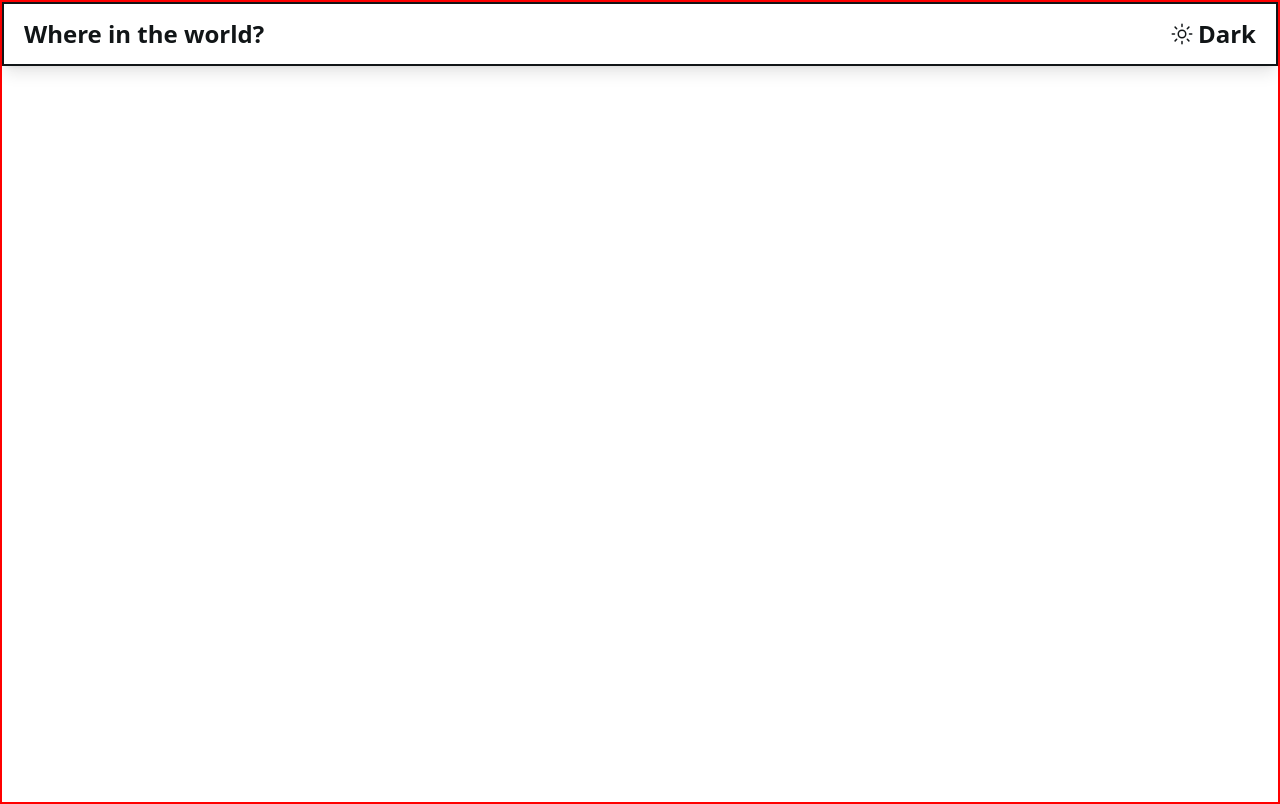
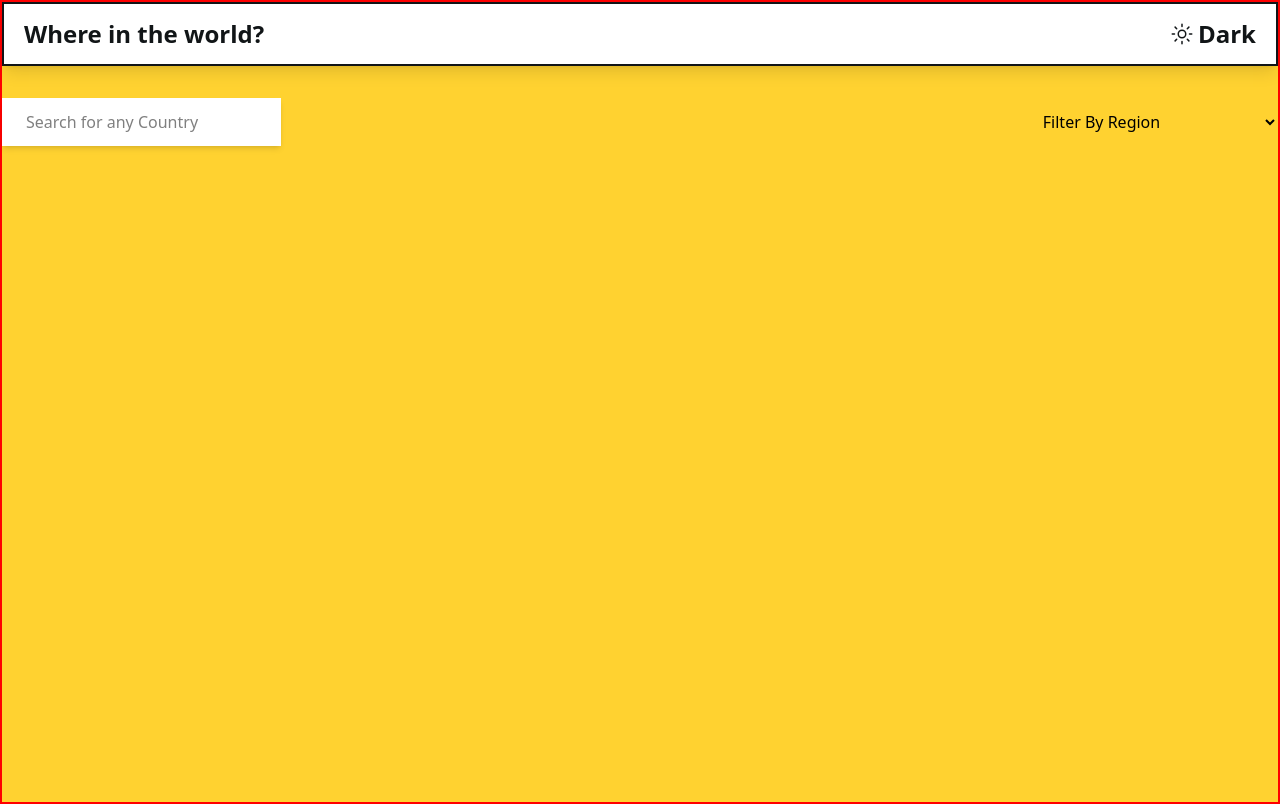
Before and after one commit to HuanParbloChinghai/digital_atlas, a React (Vite) app: page / in a window 1280 px wide. Built offline with nearby package versions, Linux system fonts and the light colour scheme; a web font is replaced by a local one.

Commit message:
api call call functions implemented in a separte javascript file

```diff
--- a/src/App.jsx
+++ b/src/App.jsx
@@ -2,6 +2,7 @@ import { useState, useEffect } from 'react';
 import Header from './components/Header';
 
 import './App.css'
+import SearchAndFilter from './components/SearchAndFilter';
 
 function App() {
   const [darkMode, setDarkMode] = useState(false);
@@ -25,8 +26,9 @@ function App() {
 
   return (
     <>
-      <div>
-        <Header darkMode={darkMode} toggleHandler={toggleHandler} />
+      <div className='dark:bg-[#202C36] bg-amber-300 w-full min-h-screen transition-colors duration-600'>
+        <div><Header darkMode={darkMode} toggleHandler={toggleHandler} /></div>
+        <SearchAndFilter/>
         {/* <p>Hello ma guy</p> */}
       </div>
 
--- /dev/null
+++ b/src/apiCalls.js
@@ -0,0 +1,25 @@
+export const getCountries = async () => {
+    try {
+        const res = await fetch(`https://restcountries.com/v3.1/all`);
+        if (!res.ok) throw new Error('Could not fetch Data');
+        const data = await res.json();
+        return data
+    }
+        catch (error) {
+            console.log(error);
+
+    }
+};
+
+
+
+export const getCountry = async () => {
+    try {
+        const res = await fetch(`https://restcountries.com/v3.1/name/${}?fullText=true`);
+        if (!res.ok) throw new Error('Could not fetch Data');
+        const data = await res.json();
+        return data
+    }   catch (error) {
+            console.log(error)
+    }
+};
--- a/src/components/Header.jsx
+++ b/src/components/Header.jsx
@@ -5,7 +5,7 @@ import { FaMoon } from "react-icons/fa";
 
 const Header = ({darkMode, toggleHandler}) => {
         return (
-        <div className='dark:bg-[#202C36] w-full min-h-screen transition-colors duration-600'>
+        <div className=''>
             <header className='flex border-solid border-inherit border-2 font-Nunito text-[#111517] bg-[#FFFFFF] dark:bg-[#2B3844] dark:text-[#FFFFFF] justify-between py-3 px-5 shadow-lg transition-colors duration-600'>
                 <div>
                     <h1 className=' text-base font-extrabold md:text-[24px]'>Where in the world?</h1>
--- a/src/components/SearchAndFilter.jsx
+++ b/src/components/SearchAndFilter.jsx
@@ -1,15 +1,15 @@
 import React from "react";
 
 
-const SearchAndFilter = (props) => {
+const SearchAndFilter = () => {
     return (
-        <div className='flex flex-col gap-8 py-8 lg:flex-row justify-between'>
+        <div className='flex flex-col gap-8 py-8 lg:flex-row justify-between bg-grey'>
             <div className='lg:[40%] overflow shadow-md relative'>
                 <input
                     type='text'
                     name='search'
                     placeholder='Search for any Country'
-                    onChange={}
+
                     className='w-full h-full px-6 py-3 dark:bg-[#2B3844] bg-white'
                 />
 
@@ -17,7 +17,7 @@ const SearchAndFilter = (props) => {
             <select
                 name="filter"
                 id="continents"
-                onChange={}
+
                 className='w-[60%] lg:w-[20%] outline-none px-4 py-3'
              >
                 <option value="" >Filter By Region</option>
```
Also changed, not shown: src/pages/Home.jsx (added).
